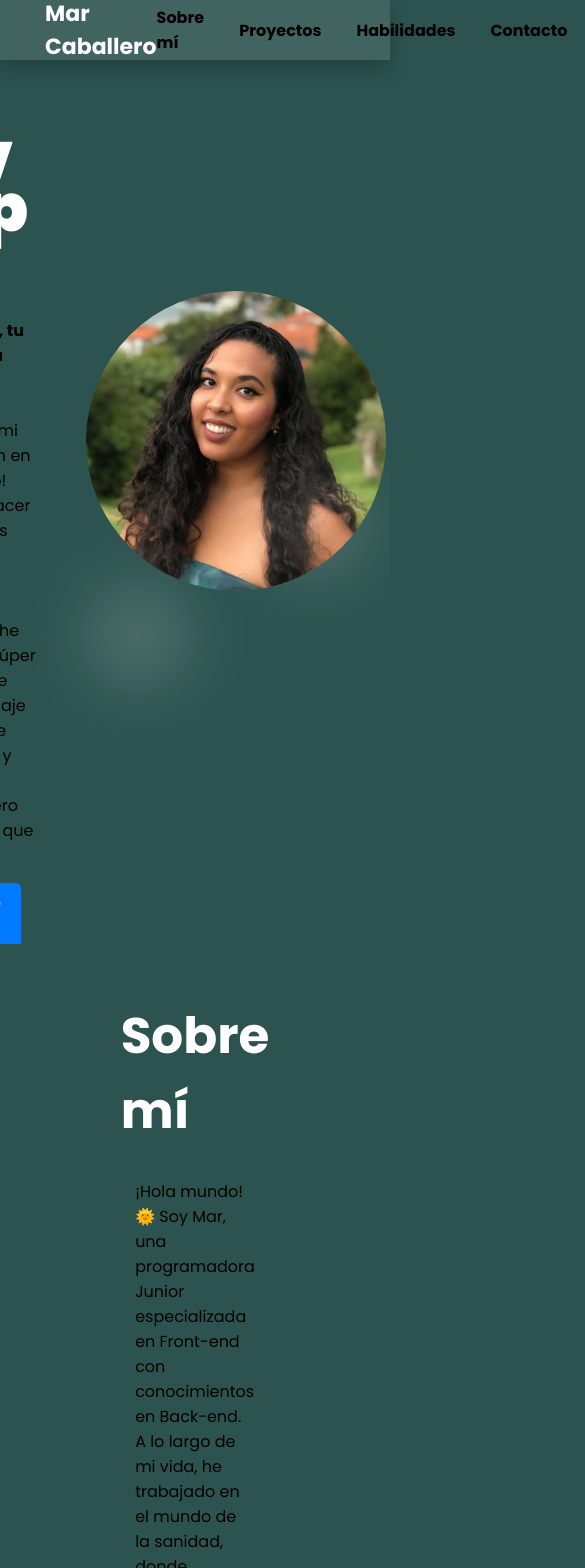
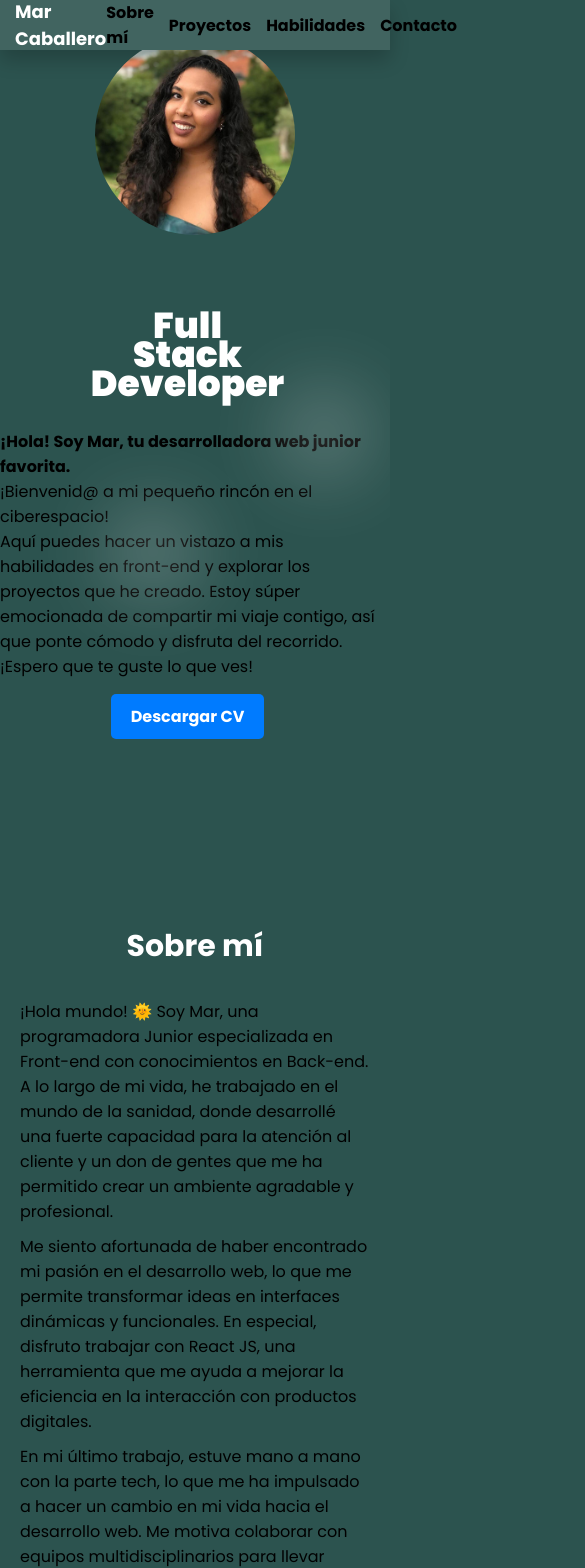
Before and after one commit to Mar-CM/PortfolioMar, a React (Vite) app: page / in a window 390 px wide. Shown: the top 1568 px of the page, 585 px wide, since content can reach past the window. Built offline with nearby package versions, Linux system fonts and the light colour scheme.

Commit message:
Add webs projects

```diff
--- a/src/components/Projects.jsx
+++ b/src/components/Projects.jsx
@@ -8,11 +8,45 @@ function Projects() {
 		<>
 			<section id="project" className="project">
 				<h3 className="projectTitle">Proyectos</h3>
-				<div className="projectPhoto_container">
-					<img className="projectPhoto" src={grogu} alt="grogu" />
-					<img className="projectPhoto" src={tarjetas} alt="tarjetas" />
-					<img className="projectPhoto" src={ricky} alt="ricky" />
-					<img className="projectPhoto" src={anime} alt="anime" />
+				<div className="project_container">
+					<ul className="project_list">
+						<li>
+							<a
+								href="https://mar-cm.github.io/pairprogramming-modulo3-GroguGame/"
+								target="_blank"
+							>
+								<img className="projectPhoto" src={grogu} alt="grogu" />
+								<p></p>
+							</a>
+						</li>
+						<li>
+							<a
+								href="https://project-promo-w-module-4-team-3.vercel.app//"
+								target="_blank"
+							>
+								<img className="projectPhoto" src={tarjetas} alt="tarjetas" />
+								<p></p>
+							</a>
+						</li>
+						<li>
+							<a
+								href="http://beta.adalab.es/modulo-3-evaluacion-final-Mar-CM/"
+								target="_blank"
+							>
+								<img className="projectPhoto" src={ricky} alt="ricky" />
+								<p></p>
+							</a>
+						</li>
+						<li>
+							<a
+								href="http://beta.adalab.es/modulo-2-evaluacion-final-Mar-CM/"
+								target="_blank"
+							>
+								<img className="projectPhoto" src={anime} alt="anime" />
+								<p></p>
+							</a>
+						</li>
+					</ul>
 				</div>
 			</section>
 		</>
--- a/src/scss/styles/aboutMe.scss
+++ b/src/scss/styles/aboutMe.scss
@@ -1,18 +1,55 @@
+// .aboutMe {
+//   display: flex;
+//   flex-direction: column;
+//   align-items: center;
+//   justify-content: center;
+//   padding: 55px 150px 0 150px;
+// };
+
+// .aboutMe_tittle{
+//  color: white;
+//  font-weight: 700;
+//  font-size: 50px;
+//  padding: 0 0 30px;
+// }
+
+// .aboutMe_text {
+//   padding-bottom: 10px;
+// }
+
 .aboutMe {
   display: flex;
   flex-direction: column;
   align-items: center;
   justify-content: center;
   padding: 55px 150px 0 150px;
-};
 
-.aboutMe_tittle{
+  &_tittle {
     color: white;
     font-weight: 700;
     font-size: 50px;
     padding: 0 0 30px;
   }
 
-.aboutMe_text {
+  &_text {
     padding-bottom: 10px;
   }
+
+  // Estilos para tablets
+  @media (max-width: 768px) {
+    padding: 40px 80px 0 80px;
+
+    &_tittle {
+      font-size: 40px;
+    }
+  }
+
+  // Estilos para móviles
+  @media (max-width: 480px) {
+    padding: 30px 20px 0 20px;
+
+    &_tittle {
+      font-size: 30px;
+    }
+  }
+}
--- a/src/scss/styles/header.scss
+++ b/src/scss/styles/header.scss
@@ -1,3 +1,52 @@
+// .header {
+//   position: fixed;
+//   top: 0;
+//   width: 100%;
+//   display: flex;
+//   align-items: center;
+//   height: 60px;
+//   background-color: rgba(255, 255, 255, 0.1);
+//   z-index: 1000;
+//   box-shadow: 0px 10px 20px rgba(0, 0, 0, 0.2);
+// }
+
+// .headerNav {
+//   display: flex;
+//   justify-content: space-between;
+//   width: 100%;
+//   padding: 0 45px;
+// }
+
+// .headerLogo {
+//   color: black;
+// }
+
+// .headerLogo_name {
+//   font-size: 22px;
+//   color: white;
+//   font-weight: 700;
+// }
+
+// .headerLogo_name:hover {
+//   color: black;
+
+// }
+
+// .headerNav_list {
+//   display: flex;
+//   align-items: center;
+//   gap: 35px;
+// }
+
+// .headerNav_link {
+//   color: black;
+//   font-weight: 700;
+// }
+
+// .headerNav_link:hover {
+//   color: white;
+// }
+
 .header {
   position: fixed;
   top: 0;
@@ -8,41 +57,74 @@
   background-color: rgba(255, 255, 255, 0.1);
   z-index: 1000;
   box-shadow: 0px 10px 20px rgba(0, 0, 0, 0.2);
-}
 
-.headerNav {
+  &Nav {
     display: flex;
     justify-content: space-between;
     width: 100%;
     padding: 0 45px;
-}
 
-.headerLogo {
-  color: black;
-}
-
-.headerLogo_name {
-  font-size: 22px;
-  color: white;
-  font-weight: 700;
-}
-
-.headerLogo_name:hover {
-  color: black;
-
-}
-
-.headerNav_list {
+    &_list {
       display: flex;
       align-items: center;
       gap: 35px;
     }
 
-.headerNav_link {
+    &_link {
       color: black;
       font-weight: 700;
+
+      &:hover {
+        color: white;
+      }
+    }
   }
 
-.headerNav_link:hover {
+  &Logo {
+    color: black;
+
+    &_name {
+      font-size: 22px;
       color: white;
+      font-weight: 700;
+
+      &:hover {
+        color: black;
       }
+    }
+  }
+
+  // Estilos para tablets
+  @media (max-width: 768px) {
+    height: 50px;
+
+    &Nav {
+      padding: 0 30px;
+
+      &_list {
+        gap: 25px;
+      }
+    }
+
+    &Logo_name {
+      font-size: 20px;
+    }
+  }
+
+  // Estilos para móviles
+  @media (max-width: 480px) {
+    height: 50px;
+
+    &Nav {
+      padding: 0 15px;
+
+      &_list {
+        gap: 15px;
+      }
+    }
+
+    &Logo_name {
+      font-size: 18px;
+    }
+  }
+}
--- a/src/scss/styles/hero.scss
+++ b/src/scss/styles/hero.scss
@@ -1,3 +1,143 @@
+// .hero {
+//   position: relative;
+//   display: flex;
+//   justify-content: center;
+//   align-items: center;
+//   height: 100vh;
+//   padding-bottom: 155px;
+//   overflow: hidden;
+//   z-index: 1;
+//   flex-direction: row-reverse;
+//   margin-top: 100px;
+// }
+
+// .heroPhoto img {
+//   width: 300px;
+//   height: 300px;
+//   border-radius: 50%;
+//   margin-right: 300px;
+// }
+
+// .heroName {
+//   display: flex;
+//   flex-direction: column;
+//   align-items: center;
+//   padding-top: 50px;
+//   padding-left: 175px;
+//   padding-right: 50px;
+// }
+
+// .heroName_letter {
+//   line-height: 0.8;
+// }
+
+// .text-letter {
+//   display: inline-block;
+//   font-weight: 900;
+//   color: white;
+//   font-size: 66px;
+//   cursor: pointer;
+//   transition: transform 0.2s ease;
+// }
+
+// .text-letter:hover {
+//   transform: rotate(35deg);
+//   // color: #214a46;
+// }
+
+// .heroText {
+//   margin-top: 30px;
+
+//   }
+
+// .heroText_name {
+//   display: flex;
+//   justify-content: center;
+// }
+
+// .buttonCV {
+//   display: inline-block;
+//   padding: 10px 20px;
+//   margin: 15px;
+//   background-color: #007bff;
+//   color: white;
+//   text-decoration: none;
+//   border-radius: 5px;
+//   font-weight: bold;
+//   transition: background-color 0.3s ease transform 1s ease;
+// }
+
+// .buttonCV:hover {
+//   background-color: #0056b3;
+//   transform: scale(1.05);
+//   box-shadow: 5px 5px 5px rgba(0, 0, 0, 0.5);
+// }
+
+// .ball {
+//   position: absolute;
+//   width: 100px;
+//   height: 100px;
+//   background-color: rgba(255, 255, 255, 0.2);
+//   border-radius: 50%;
+//   filter: blur(35px);
+//   z-index: 0;
+// }
+
+// /* Animaciones para las bolas */
+// .ball1 {
+//   animation: moveBall1 18s linear infinite;
+// }
+
+// .ball2 {
+//   animation: moveBall2 15s linear infinite;
+// }
+
+// @keyframes moveBall1 {
+//   0% {
+//     top: 0;
+//     left: 0;
+//   }
+//   25% {
+//     top: 20%;
+//     left: 80%;
+//   }
+//   50% {
+//     top: 80%;
+//     left: 50%;
+//   }
+//   75% {
+//     top: 60%;
+//     left: 20%;
+//   }
+//   100% {
+//     top: 0;
+//     left: 0;
+//   }
+// }
+
+// @keyframes moveBall2 {
+//   0% {
+//     top: 100%;
+//     left: 100%;
+//   }
+//   25% {
+//     top: 30%;
+//     left: 50%;
+//   }
+//   50% {
+//     top: 70%;
+//     left: 10%;
+//   }
+//   75% {
+//     top: 10%;
+//     left: 60%;
+//   }
+//   100% {
+//     top: 100%;
+//     left: 100%;
+//   }
+// }
+
 .hero {
   position: relative;
   display: flex;
@@ -9,25 +149,25 @@
   z-index: 1;
   flex-direction: row-reverse;
   margin-top: 100px;
-}
 
-.heroPhoto img {
+  &Photo {
+    img {
       width: 300px;
       height: 300px;
       border-radius: 50%;
       margin-right: 300px;
     }
+  }
 
-.heroName {
+  &Name {
     display: flex;
     flex-direction: column;
     align-items: center;
     padding-top: 50px;
     padding-left: 175px;
     padding-right: 50px;
-}
 
-.heroName_letter {
+    &_letter {
       line-height: 0.8;
     }
 
@@ -38,21 +178,20 @@
       font-size: 66px;
       cursor: pointer;
       transition: transform 0.2s ease;
+
+      &:hover {
+        transform: rotate(35deg);
+      }
+    }
   }
 
-.text-letter:hover {
-  transform: rotate(35deg);
-  // color: #214a46;
-}
-
-.heroText {
+  &Text {
     margin-top: 30px;
 
-  }
-
-.heroText_name {
+    &_name {
       display: flex;
       justify-content: center;
+    }
   }
 
   .buttonCV {
@@ -64,13 +203,13 @@
     text-decoration: none;
     border-radius: 5px;
     font-weight: bold;
-  transition: background-color 0.3s ease transform 1s ease;
-}
+    transition: background-color 0.3s ease, transform 1s ease;
 
-.buttonCV:hover {
+    &:hover {
       background-color: #0056b3;
       transform: scale(1.05);
       box-shadow: 5px 5px 5px rgba(0, 0, 0, 0.5);
+    }
   }
 
   .ball {
@@ -83,7 +222,6 @@
     z-index: 0;
   }
 
-/* Animaciones para las bolas */
   .ball1 {
     animation: moveBall1 18s linear infinite;
   }
@@ -93,47 +231,58 @@
   }
 
   @keyframes moveBall1 {
-  0% {
-    top: 0;
-    left: 0;
+    0% { top: 0; left: 0; }
+    25% { top: 20%; left: 80%; }
+    50% { top: 80%; left: 50%; }
+    75% { top: 60%; left: 20%; }
+    100% { top: 0; left: 0; }
   }
-  25% {
-    top: 20%;
-    left: 80%;
+
+  @keyframes moveBall2 {
+    0% { top: 100%; left: 100%; }
+    25% { top: 30%; left: 50%; }
+    50% { top: 70%; left: 10%; }
+    75% { top: 10%; left: 60%; }
+    100% { top: 100%; left: 100%; }
   }
-  50% {
-    top: 80%;
-    left: 50%;
+
+  // Estilos para tablets
+  @media (max-width: 768px) {
+    &Photo img {
+      width: 250px;
+      height: 250px;
+      margin-right: 150px;
     }
-  75% {
-    top: 60%;
-    left: 20%;
+
+    &Name {
+      padding-left: 100px;
+      padding-right: 30px;
+
+      .text-letter {
+        font-size: 50px;
       }
-  100% {
-    top: 0;
-    left: 0;
     }
   }
 
-@keyframes moveBall2 {
-  0% {
-    top: 100%;
-    left: 100%;
+  // Estilos para móviles
+  @media (max-width: 480px) {
+    flex-direction: column;
+    margin-top: 50px;
+
+    &Photo img {
+      width: 200px;
+      height: 200px;
+      margin-right: 0;
+      margin-bottom: 20px;
     }
-  25% {
-    top: 30%;
-    left: 50%;
-  }
-  50% {
-    top: 70%;
-    left: 10%;
-  }
-  75% {
-    top: 10%;
-    left: 60%;
-  }
-  100% {
-    top: 100%;
-    left: 100%;
+
+    &Name {
+      padding-left: 0;
+      padding-right: 15px;
+
+      .text-letter {
+        font-size: 36px;
       }
     }
+  }
+}
--- a/src/scss/styles/main.scss
+++ b/src/scss/styles/main.scss
@@ -1,9 +1,24 @@
+// body {
+//   // background-color: #214a46;
+//   background-color: rgba(33, 74, 70, 0.95);
+//   font-family: "Poppins", sans-serif;
+// }
+
+
+// .containerFooter {
+//   height: 80px;
+//   font-weight: 300;
+//   color: white;
+//   border-top: 0.5px solid white;
+//   display: flex;
+//   justify-content: center;
+//   align-items: center;
+// }
+
 body {
-  // background-color: #214a46;
   background-color: rgba(33, 74, 70, 0.95);
   font-family: "Poppins", sans-serif;
 }
-
 
 .containerFooter {
   height: 80px;
@@ -13,4 +28,16 @@ body {
   display: flex;
   justify-content: center;
   align-items: center;
+
+  // Estilos para tablets
+  @media (max-width: 768px) {
+    height: 70px;
+    font-size: 14px;
+  }
+
+  // Estilos para móviles
+  @media (max-width: 480px) {
+    height: 60px;
+    font-size: 12px;
+  }
 }
--- a/src/scss/styles/skills.scss
+++ b/src/scss/styles/skills.scss
@@ -1,9 +1,36 @@
+// .skills {
+//   padding: 55px 150px 0 150px;
+//   display: flex;
+//   align-items: center;
+//   margin-top: 80px;
+//   justify-content: center;
+// }
+
+// .skillsTitle {
+//   color: white;
+//   font-weight: 700;
+//   font-size: 50px;
+//   padding-bottom: 25px;
+// }
 .skills {
   padding: 55px 150px 0 150px;
   display: flex;
   align-items: center;
   margin-top: 80px;
   justify-content: center;
+  flex-direction: column;
+
+  // Estilos para tablets
+  @media (max-width: 768px) {
+    padding: 40px 80px 0 80px;
+    margin-top: 60px;
+  }
+
+  // Estilos para móviles
+  @media (max-width: 480px) {
+    padding: 30px 20px 0 20px;
+    margin-top: 40px;
+  }
 }
 
 .skillsTitle {
@@ -11,4 +38,16 @@
   font-weight: 700;
   font-size: 50px;
   padding-bottom: 25px;
+
+  // Estilos para tablets
+  @media (max-width: 768px) {
+    font-size: 40px;
+    padding-bottom: 20px;
+  }
+
+  // Estilos para móviles
+  @media (max-width: 480px) {
+    font-size: 30px;
+    padding-bottom: 15px;
+  }
 }
```
Also changed, not shown: src/scss/styles/contact.scss (+100 -11 lines), src/scss/styles/project.scss (+48 -9 lines). Lines whose indentation alone changed are shown as unchanged.
